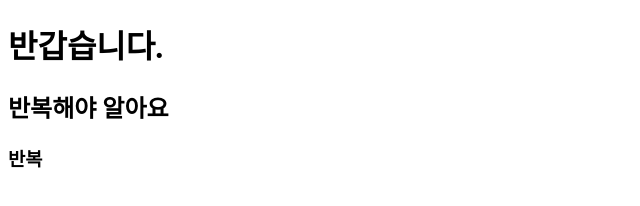
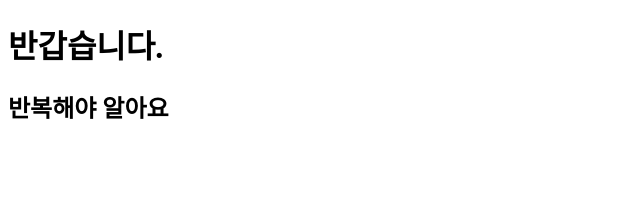
Before and after one commit to choikyoungsin/firstGithub, a plain HTML site: page index.html in a window 1280 px wide. Shown: the full height of the page, 0-640 px from the left. Drawn offline with Linux system fonts and the light colour scheme.

```diff
--- a/index.html
+++ b/index.html
@@ -9,6 +9,6 @@
 <body>
     <h1>반갑습니다.</h1>
     <h2>반복해야 알아요</h2>
-    <h3>반복</h3>
+
 </body>
 </html>
```
